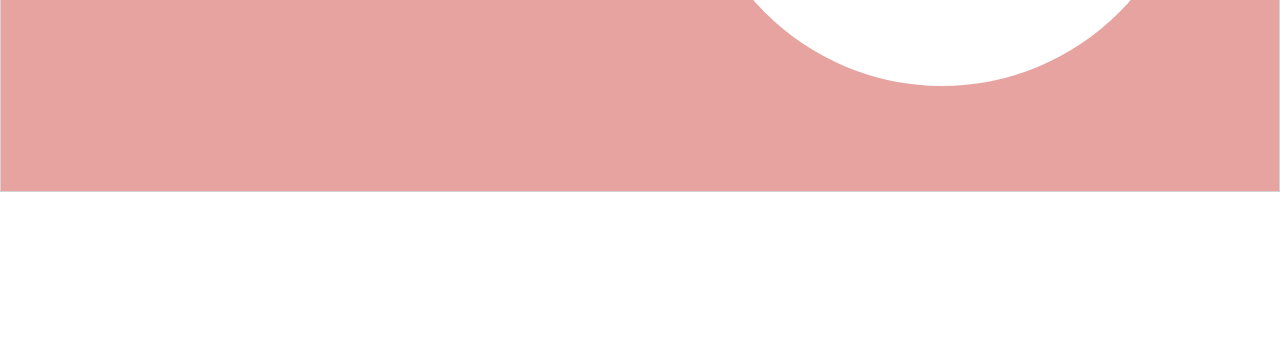
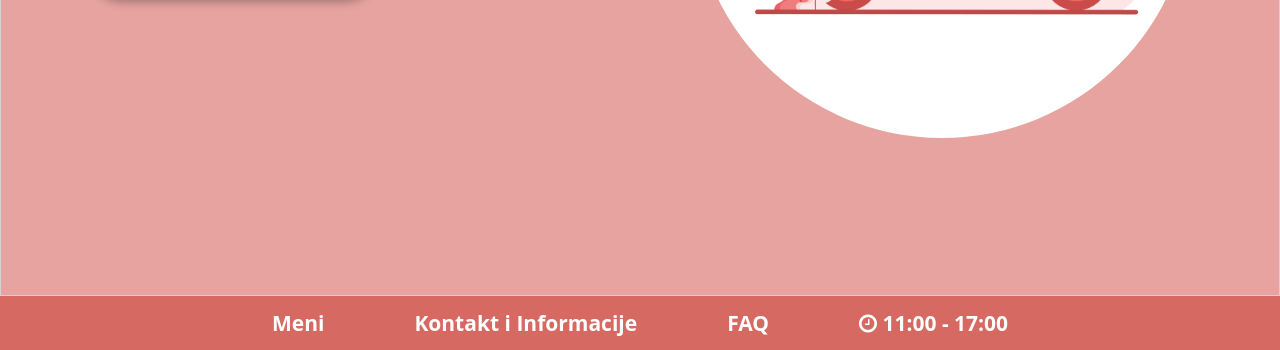
Before and after one commit to VasilijeFlask/delivery, a website: page public/index.html in a window 1280 px wide. Shown: the part 592-942 px from the top of the page. Before the commit the page ends 833 px from the top, so only its background shows below. Drawn offline with Linux system fonts and the light colour scheme; a web font is replaced by a local one.

Commit message:
Added footer. Applied hover effect to header links.

```diff
--- a/public/index.html
+++ b/public/index.html
@@ -29,5 +29,14 @@
         </div>
 
     </div>
+    <footer>
+        <a href="#" class="footer-item">Meni</a>
+        <a href="#" class="footer-item">Kontakt i Informacije</a>
+        <a href="#" class="footer-item">FAQ</a>
+        <div class="work-hours">
+            <span class="fa fa-clock-o" aria-hidden="true"></span>
+            <span class="footer-item">11:00 - 17:00</span>
+        </div>
+    </footer>
 </body>
 </html>
--- a/public/styles/main.css
+++ b/public/styles/main.css
@@ -74,8 +74,6 @@ header nav a {
     border-radius: 100px;
     border: 1px solid #D3D3D3;
     box-shadow: 3px 3px 7px rgba(0, 0, 0, 0.3);
-
-
 }
 
 header nav .log-in {
@@ -84,13 +82,21 @@ header nav .log-in {
     margin-right: 15px;
 }
 
+header nav .log-in:hover {
+    background-color: #ededed;
+}
+
+header nav .sign-up:hover {
+    background-color: #34a9d6;
+}
+
 .main-content {
     background-color: #e6a39f  ;
     display: flex;
     justify-content: space-evenly;
     color: #5A5A5A;
-    padding-top: 100px;
-    padding-bottom: 100px;
+    padding-top: 152px;
+    padding-bottom: 152px;
     border: 1px solid #d3d3d3;
 }
 
@@ -133,3 +139,27 @@ header nav .log-in {
     width: 500px;
     border-radius: 330px;
 }
+
+footer {
+    display: flex;
+    justify-content: center;
+    padding: 13px 0px;
+    font-size: 21px;
+    font-weight: 700;
+    background-color: #d66962;
+    gap: 90px;
+}
+
+footer a {
+    text-decoration: none;
+    color: white;
+}
+
+.work-hours {
+    color: white;
+    cursor: default;
+}
+
+footer a:hover {
+    color: #f6dddc;
+}
```
